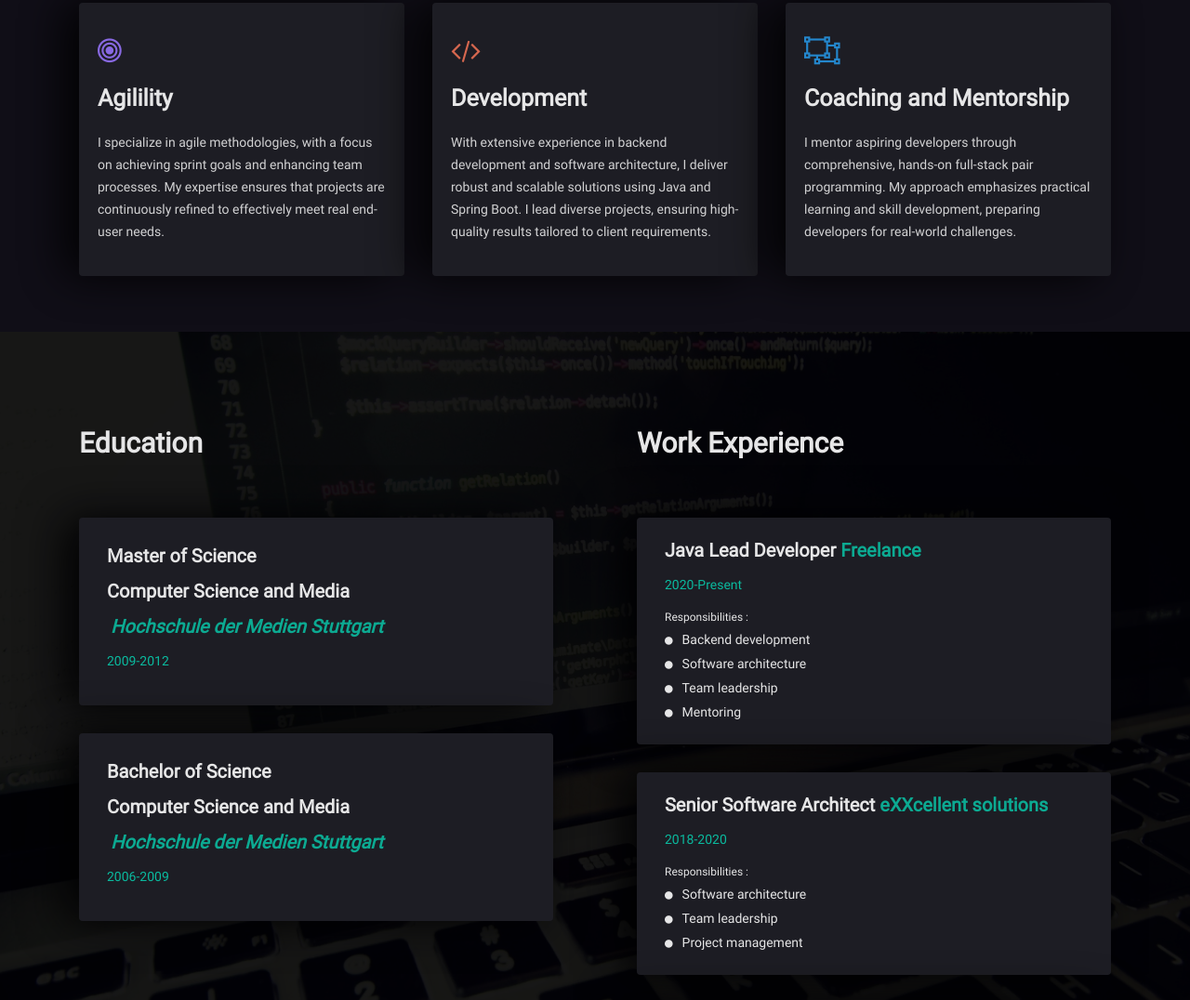
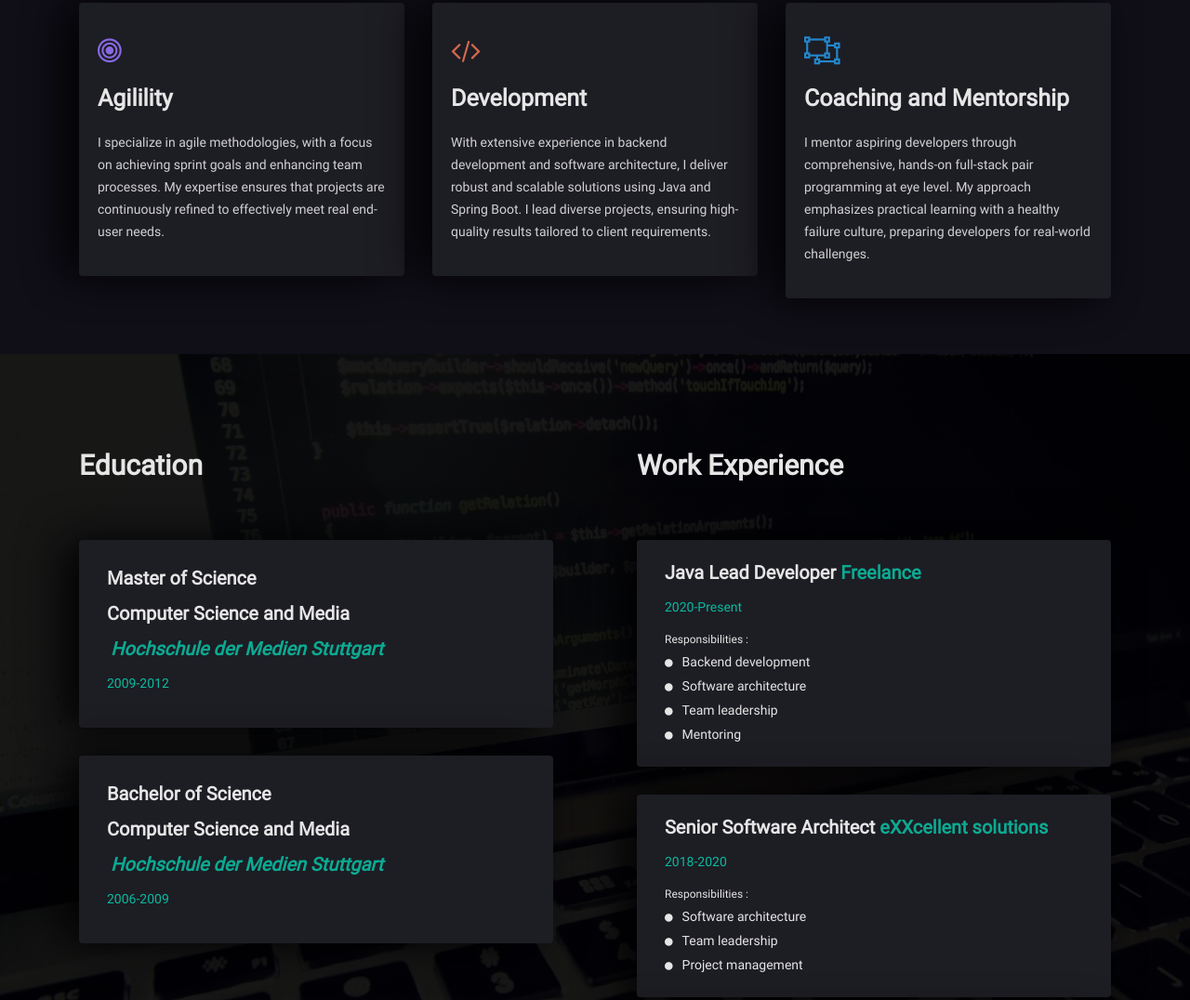
Before and after one commit to matthias-hiemer/profile-website-2024, a plain HTML site: page index.html in a window 1280 px wide. Shown: the part 1949-3025 px from the top of the page at 93% size. Drawn offline with Linux system fonts and the light colour scheme; some packages are replaced by stand-ins of ours.

Commit message:
update "what I do" mentoring text

```diff
--- a/index.html
+++ b/index.html
@@ -259,9 +259,8 @@
                         <i class="fa fa-object-ungroup sky-color"></i>
                         <h3>Coaching and Mentorship</h3>
                         <p>
-                            I mentor aspiring developers through comprehensive, hands-on full-stack pair programming.
-                            My approach emphasizes practical learning and skill development, preparing developers for real-world challenges.
-                        </p>
+                            I mentor aspiring developers through comprehensive, hands-on full-stack pair programming at eye level.
+                            My approach emphasizes practical learning with a healthy failure culture, preparing developers for real-world challenges.                        </p>
                     </div>
                 </div>
             </div>
```
